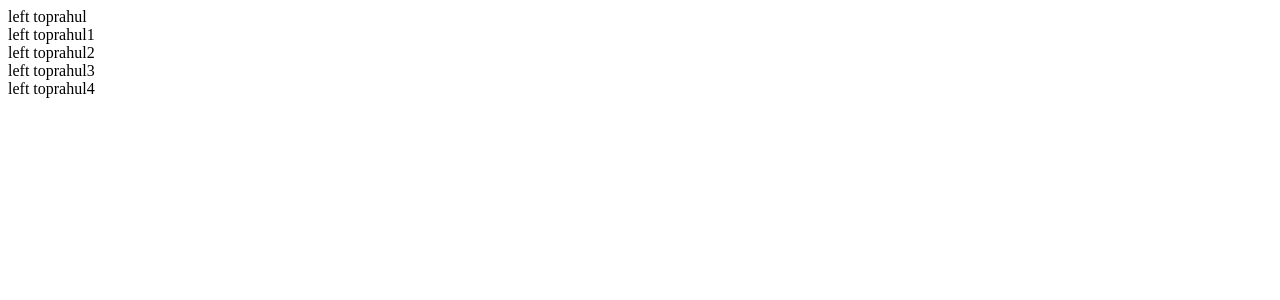
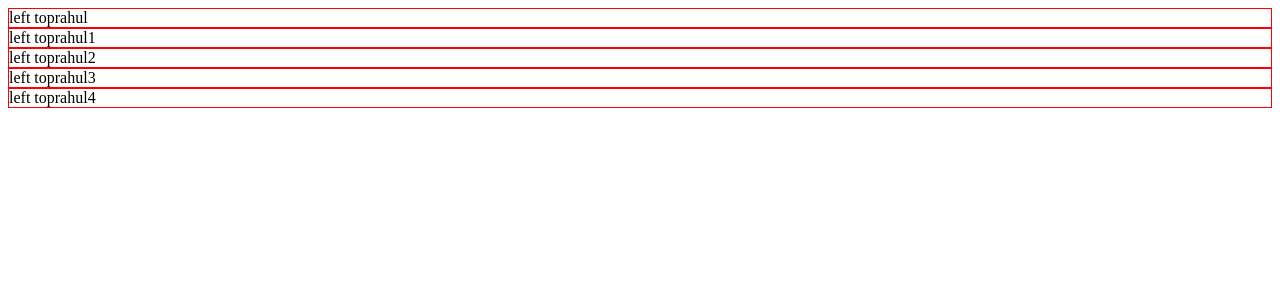
Before and after one commit to rahulreddyynr/test-iajsiaj, a React (Create React App) app: page / in a window 1280 px wide. Shown: the top 300 px of the page. Built offline with nearby package versions, Linux system fonts and the light colour scheme.

Commit message:
1 file modified

```diff
--- a/src/CustomCard/CustomCard.js
+++ b/src/CustomCard/CustomCard.js
@@ -1,9 +1,9 @@
 import React, { useState } from 'react';
-import defaultClass from './CustomCard.css';
+import './CustomCard.css';
 
 const Card = ({ title, auther, Desc }) => {
   return (
-    <div className={defaultClass.Conatiner}>
+    <div className={'Conatiner'}>
       <span>{title}</span>
       <span>{auther}</span>
     </div>
```
